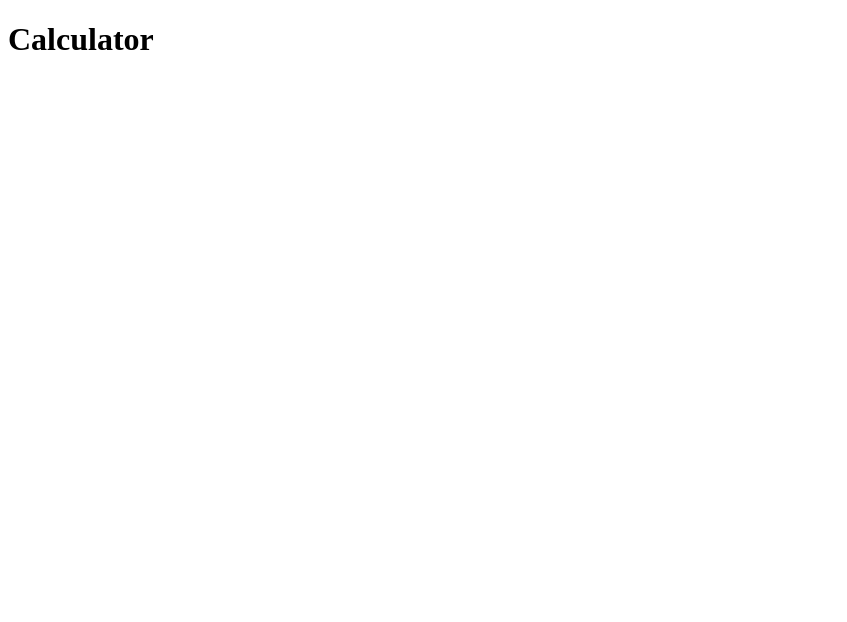
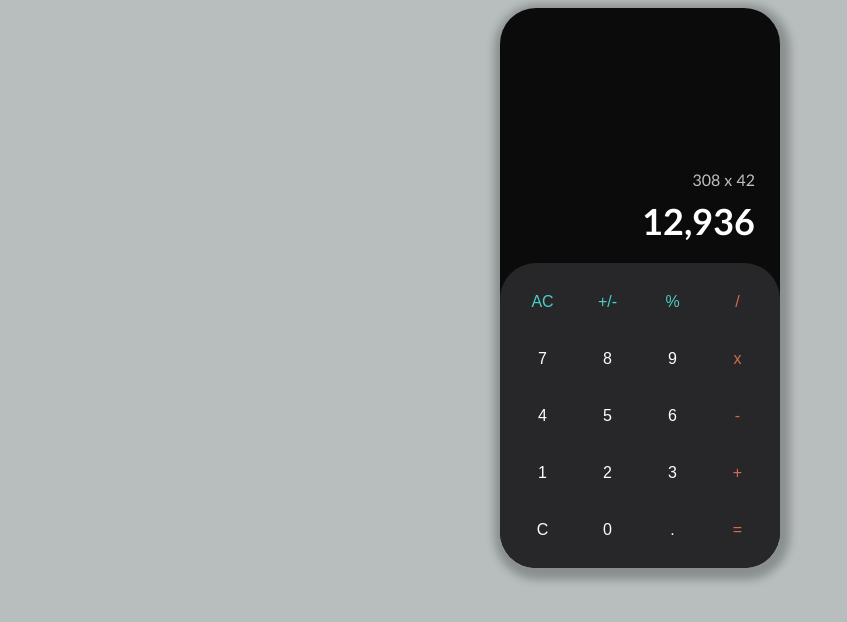
Before and after one commit to Butkii/calculator, a plain HTML site: page index.html in a window 1280 px wide. Shown: the whole page, without its empty margins (0-847 px from the left). Drawn offline with Linux system fonts and the light colour scheme.

Commit message:
Add HTML for UI

```diff
--- a/index.html
+++ b/index.html
@@ -4,11 +4,40 @@
     <meta charset="UTF-8">
     <meta http-equiv="X-UA-Compatible" content="IE=edge">
     <meta name="viewport" content="width=device-width, initial-scale=1.0">
-    <title>Etch-a-Sketch</title>
+    <title>Calculator</title>
     <script src="script.js" defer></script>
     <link rel="stylesheet" href="style.css">
 </head>
 <body>
-    <h1>Calculator</h1>
+    <div id="calculator-wrapper">
+        <div id="display">
+            <div id="previous-op">308 x 42</div>
+            <div id="solution">12,936</div>
+        </div>
+        <div id="container">
+            <div id="grid-container">
+                <button class="btn horizontal">AC</button>
+                <button class="btn horizontal">+/-</button>
+                <button class="btn horizontal">%</button>
+                <button class="btn vertical">/</button>
+                <button class="btn digit">7</button>
+                <button class="btn digit">8</button>
+                <button class="btn digit">9</button>
+                <button class="btn vertical">x</button>
+                <button class="btn digit">4</button>
+                <button class="btn digit">5</button>
+                <button class="btn digit">6</button>
+                <button class="btn vertical">-</button>
+                <button class="btn digit">1</button>
+                <button class="btn digit">2</button>
+                <button class="btn digit">3</button>
+                <button class="btn vertical">+</button>
+                <button class="btn digit">C</button>
+                <button class="btn digit">0</button>
+                <button class="btn digit">.</button>
+                <button class="btn vertical">=</button>
+            </div>
+        </div>
+    </div>
 </body>
 </html>
--- a/script.js
+++ b/script.js
@@ -1,20 +1,39 @@
-const add = function(a, b) {
+function add(a, b) {
 	return a + b;
 };
 
-const subtract = function(a, b) {
+function subtract(a, b) {
     return a - b;
 };
 
-const multiply = function(a, b) {
+function multiply(a, b) {
     return a * b;
 };
 
-const divide = function(a, b) {
+function divide(a, b) {
     return a / b;
 };
 
-console.log('2 + 3 = ' + add(2,3));
-console.log('2 - 3 = ' + subtract(2,3));
-console.log('2 * 3 = ' + multiply(2,3));
-console.log('2 / 3 = ' + divide(2,3));
+function operate(num1, num2, op) {
+    if (op == "1") {
+        console.log(num1 + " + " + num2 + " = " + add(num1, num2));
+    }
+    else if (op == "2") {
+        console.log(num1 + " - " + num2 + " = " + subtract(num1, num2));
+    }
+    else if (op == "3") {
+        console.log(num1 + " * " + num2 + " = " + multiply(num2, num2));
+    }
+    else if (op == "4") {
+        console.log(num1 + " / " + num2 + " = " + divide(num1, num2));
+    }
+    else {
+        console.log("invalid input");
+    }
+}
+
+
+// let num1 = parseInt(prompt('Enter number 1'));
+// let num2 = parseInt(prompt('Enter number 2'));
+// let operator = prompt('Enter 1 for +, 2 for -, 3 for *, 4 for /');
+// operate(num1, num2, operator);
--- a/style.css
+++ b/style.css
@@ -0,0 +1,69 @@
+body {
+    background-color: #B8BEBE;
+    display: flex;
+    align-items: center;
+    justify-content: center;
+    font-family: 'Gill Sans', 'Gill Sans MT', Calibri, 'Trebuchet MS', sans-serif;
+}
+
+#calculator-wrapper {
+    display:flex;
+    flex-direction: column;
+    background-color: #0B0B0B;
+    box-shadow: 2px 4px 9px 8px rgba(0, 0, 0, 0.25);
+    border-radius: 36px;
+    width: 280px;
+    height: 560px;
+    justify-content: end;
+}
+
+#display {
+    color: white;
+    margin-bottom: 15px;
+    text-align: right;
+}
+
+#previous-op,
+#solution {
+    margin-left: 25px;
+    padding: 5px 25px;
+}
+
+#solution {
+    font-size: 36px;
+    font-weight: bolder;
+}
+
+#previous-op {
+    color: #BFBFBF;
+}
+
+#container {
+    background: #272729;
+    border-radius: 36px;
+}
+
+#grid-container {
+    display: grid;
+    grid-template-columns: repeat(4, 1fr);
+    grid-template-rows: repeat(5, 57px);
+    margin: 10px;
+}
+
+.btn {
+    background: transparent;
+    border: 0px;
+    font-size: 16px;
+}
+
+.horizontal {
+    color: #4CCEC6;
+}
+
+.vertical {
+    color: #CE6C4C;
+}
+
+.digit {
+    color: #FFFFFF;
+}
```
